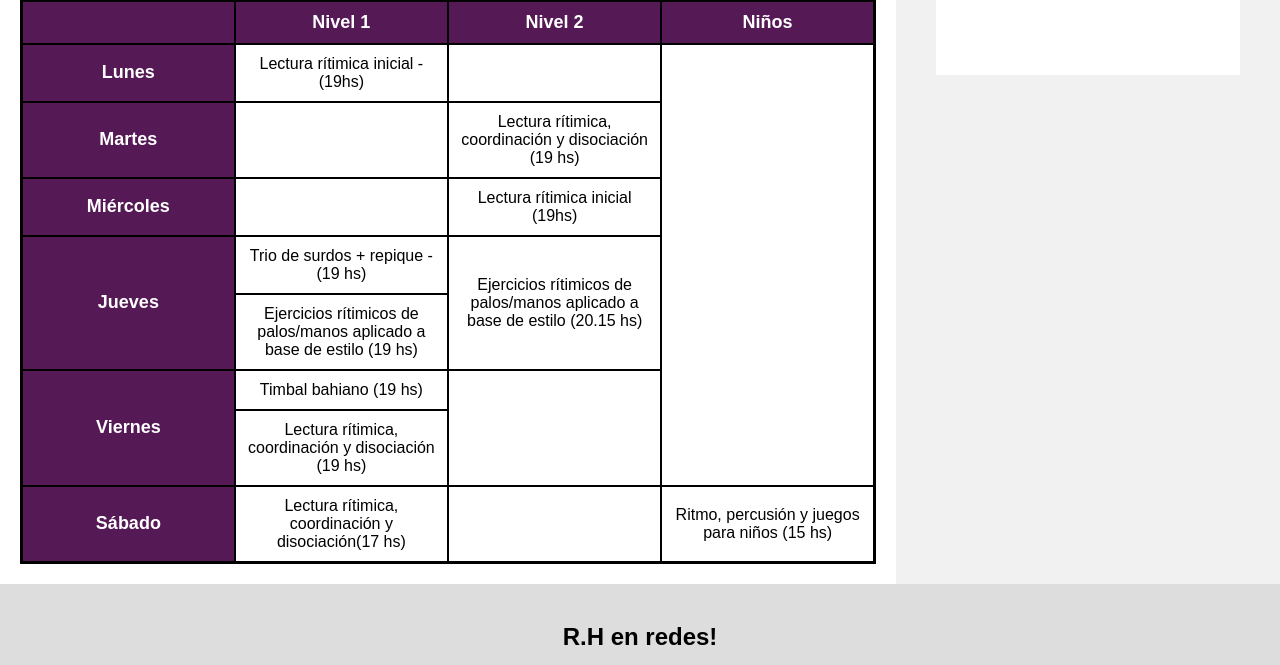
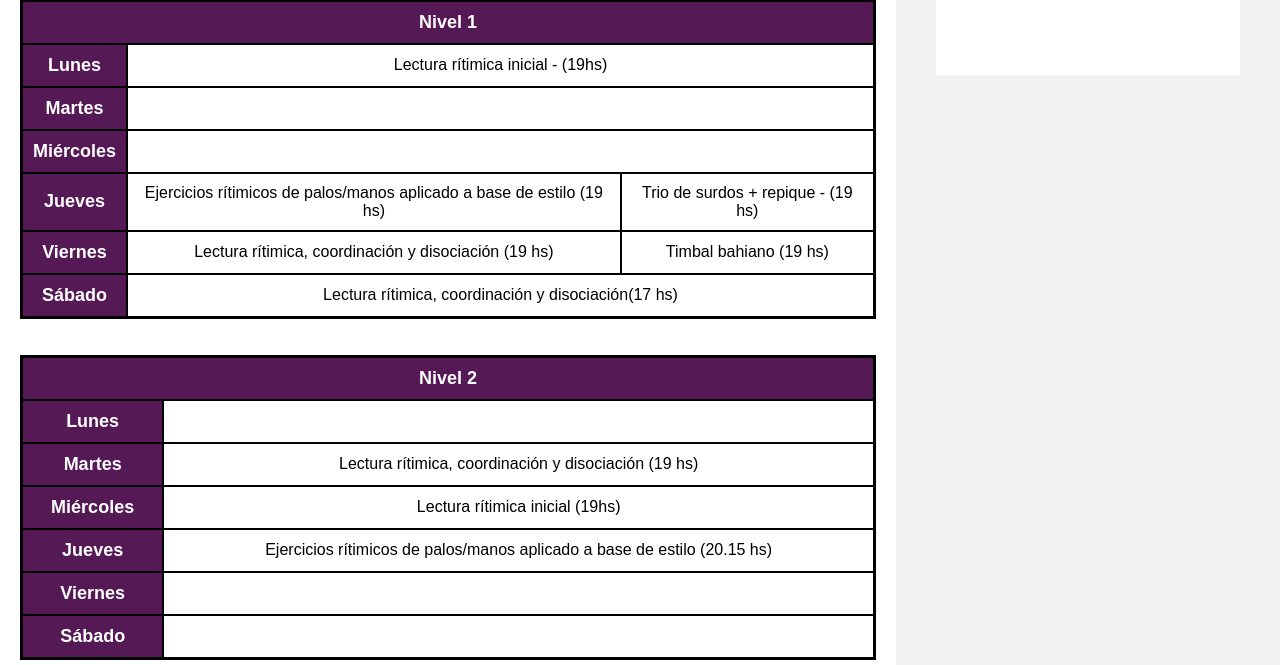
Before and after one commit to florfrioli/webrumbohorizonte, a plain HTML site: page talleres.html in a window 1280 px wide. Shown: the part 1127-1792 px from the top of the page. Drawn offline with Linux system fonts and the light colour scheme.

Commit message:
arreglada la tabla

```diff
--- a/css/rumboStyles.css
+++ b/css/rumboStyles.css
@@ -243,6 +243,7 @@ table{
   padding: 10px;
   border-collapse: collapse;
   overflow-x: auto;
+  width: 100%;
 }
 td,tr,th{
   border-width: 2px;
@@ -251,9 +252,11 @@ td,tr,th{
   padding: 10px;
   text-align: center;
   vertical-align: middle;
-  width: 15%;
+  min-width: 15%;
   margin: 0;
 }
+
+
 th{
   color: white;
   background-color: #551955;
@@ -267,6 +270,7 @@ th{
   font-size: 18px;
   font-weight: bold;
   border-color:black;
+  width: auto;
 }
 
 
--- a/talleres.html
+++ b/talleres.html
@@ -70,53 +70,79 @@
 
     <br><br><h2> Horarios de talleres </h2>
     <table>
+            <tr>
+                <th colspan="3">Nivel 1</th>
+            </tr>
+            <tr>
+                <td class="dia">Lunes</td>
+                <td colspan="2"> Lectura rítimica inicial - (19hs) </td>
+            </tr>
+            <tr>
+                <td class="dia">Martes</td>
+                <td colspan="2"></td>
+            </tr>
+            <tr>
+                <td class="dia">Miércoles</td>
+                <td colspan="2"></td>
+            </tr>
+            <tr>
+                <td class="dia">Jueves</td>
+                <td> Ejercicios rítimicos de palos/manos aplicado a base de estilo (19 hs)</td>
+                <td> Trio de surdos + repique - (19 hs)</td>
+            </tr>
+            <tr>
+                <td class="dia">Viernes</td>
+                <td> Lectura rítimica, coordinación y disociación (19 hs)</td>
+                <td> Timbal bahiano (19 hs)</td>
+            <tr>
+                <td class="dia"> Sábado </td>
+                <td colspan="2"> Lectura rítimica, coordinación y disociación(17 hs)</td>
+            </tr>
+        </table>
+
+    <br><br>
+        <table>
         <tr>
-            <th></th>
-            <th>Nivel 1</th>
-            <th>Nivel 2</th>
-            <th>Niños</th>
+            <th colspan="3">Nivel 2</th>
         </tr>
 
         <tr>
             <td class="dia">Lunes</td>
-            <td> Lectura rítimica inicial - (19hs) </td>
-            <td></td>
-            <td rowspan="7"></td>
+            <td colspan="2"> </td>
+        </tr>
+        <tr>
+            <td class="dia">Martes</td>
+            <td colspan="2"> Lectura rítimica, coordinación y disociación (19 hs)</td>
+        </tr>
+        <tr>
+            <td class="dia">Miércoles</td>
+            <td colspan="2"> Lectura rítimica inicial (19hs) </td>
+        </tr>
+        <tr>
+            <td class="dia">Jueves</td>
+            <td colspan="2"> Ejercicios rítimicos de palos/manos aplicado a base de estilo (20.15 hs)</td>
+        </tr>
+        <tr>
+            <td class="dia">Viernes</td>
+            <td colspan="2"></td>
+        </tr>
+        <tr>
+            <td class="dia"> Sábado </td>
+            <td colspan="2"> </td>
+        </tr>
+
+    </table>
+
+    <br><br>
+    <table>
+        <tr>
+            <th colspan="3">Talleres Niños</th>
         </tr>
 
         <tr>
-            <td class="dia">Martes</td>
-            <td></td>
-            <td> Lectura rítimica, coordinación y disociación (19 hs)</td>
+            <td class="dia">Sábado</td>
+            <td colspan="2"> Ritmo, percusión y juegos para niños - (15 hs)</td>
         </tr>
-        <tr>
-            <td class="dia">Miércoles</td>
-            <td></td>
-            <td> Lectura rítimica inicial (19hs) </td>
-        </tr>
-        <tr>
-            <td rowspan="2" class="dia">Jueves</td>
-            <td> Trio de surdos + repique - (19 hs)</td>
-            <td rowspan="2"> Ejercicios rítimicos de palos/manos aplicado a base de estilo (20.15 hs)</td>
-        </tr>
-        <tr>
-            <td> Ejercicios rítimicos de palos/manos aplicado a base de estilo (19 hs)</td>
-        </tr>
-        <tr>
-            <td rowspan="2" class="dia">Viernes</td>
-            <td rowspan=> Timbal bahiano (19 hs)</td>
-            <td rowspan="2"></td>
-        </tr>
-        <tr>
-            <td> Lectura rítimica, coordinación y disociación (19 hs)</td>
-        </tr>
-        <tr>
-            <td class="dia"> Sábado </td>
-            <td> Lectura rítimica, coordinación y disociación(17 hs)</td>
-            <td></td>
-            <td> Ritmo, percusión y juegos para niños (15 hs)</td>
-        </tr>
-
     </table>
 
 </div>
```
